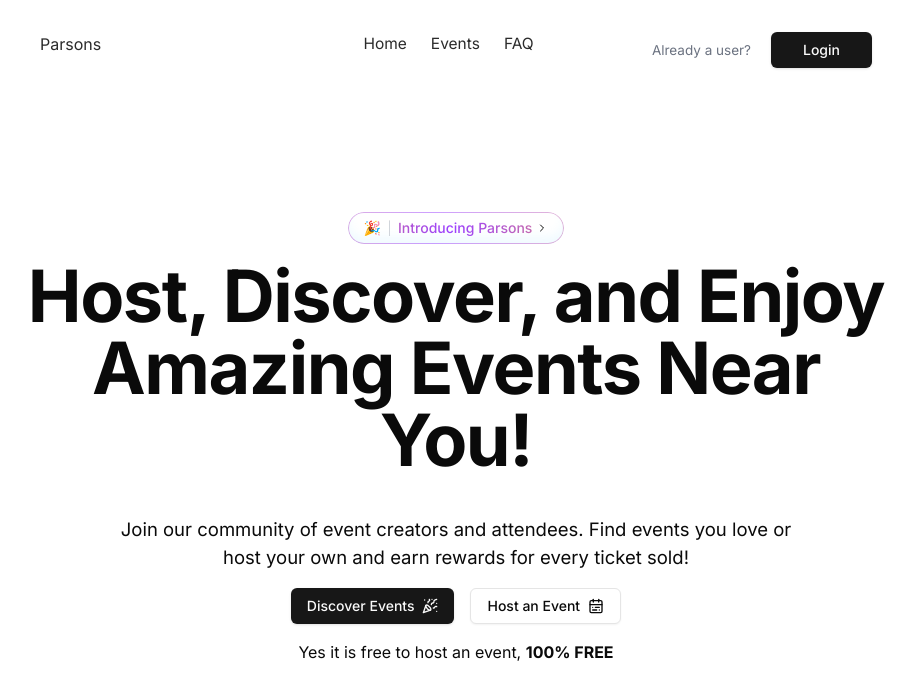
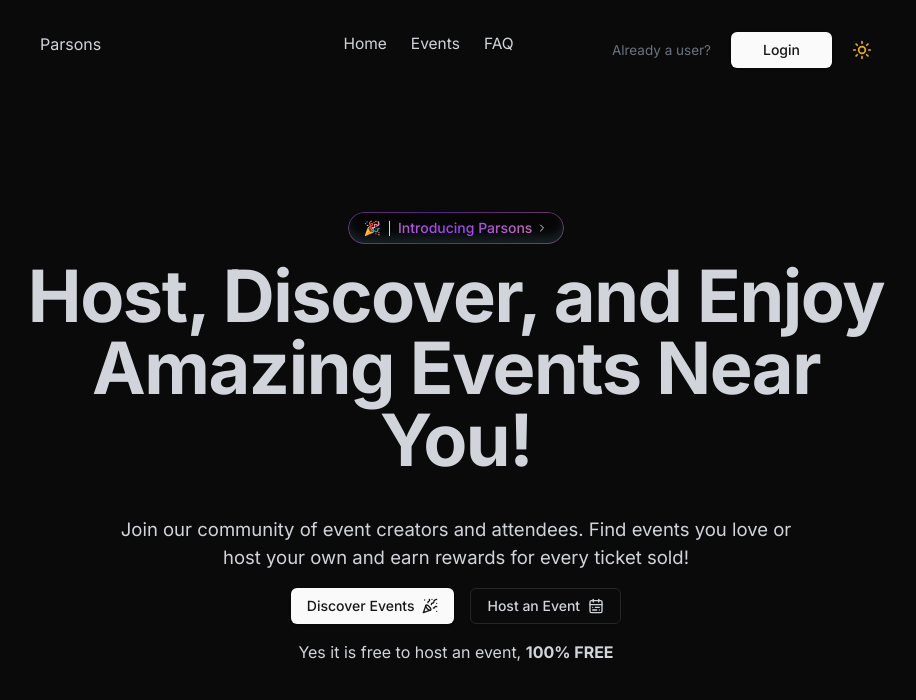
Before and after one commit to joshuagemvicente/event, a React (Vite) app: page / in a window 1280 px wide. Shown: the top 700 px of the page, without its empty margins (184-1100 px from the left). Built offline with nearby package versions, Linux system fonts and the light colour scheme.

Commit message:
something

```diff
--- a/package.json
+++ b/package.json
@@ -17,6 +17,7 @@
     "@radix-ui/react-navigation-menu": "^1.2.1",
     "@radix-ui/react-separator": "^1.1.0",
     "@radix-ui/react-slot": "^1.1.0",
+    "@radix-ui/react-switch": "^1.1.1",
     "@radix-ui/react-tooltip": "^1.1.3",
     "@vitejs/plugin-react": "^4.3.3",
     "class-variance-authority": "^0.7.0",
--- a/src/App.tsx
+++ b/src/App.tsx
@@ -1,12 +1,15 @@
 import "./App.css";
+import { ThemeProvider } from "./components/theme-provider";
 import { router } from "./constants/router/router";
 import { RouterProvider } from "react-router-dom";
 
 function App() {
   return (
-    <main className="app">
-      <RouterProvider router={router} />
-    </main>
+    <ThemeProvider defaultTheme="dark">
+      <main className="app text-[#2b2b2b] dark:text-gray-300">
+        <RouterProvider router={router} />
+      </main>
+    </ThemeProvider>
   );
 }
 
--- a/src/components/global/footer.tsx
+++ b/src/components/global/footer.tsx
@@ -1,8 +1,6 @@
-import React from "react";
-
 export default function Footer() {
   return (
-    <footer className="bg-gray-800 text-white p-4">
+    <footer className="bg-gray-800 text-[#2b2b2b] dark:text-gray-300 p-4">
       <div className="container mx-auto">
         <p className="text-center">
           {new Date().getFullYear()} All rights reserved.
--- a/src/components/global/navbar.tsx
+++ b/src/components/global/navbar.tsx
@@ -1,10 +1,11 @@
 import { Link } from "react-router-dom";
 import { Button } from "@/components/ui/button";
+import { ModeToggle } from "../mode-toggle";
 
 export default function Navbar() {
   return (
     <nav className="w-full py-0 xl:py-8 px-0 xl:px-44">
-      <div className=" hidden xl:flex text-[#2b2b2b] justify-between  ">
+      <div className=" hidden xl:flex text-[#2b2b2b] dark:text-gray-300 justify-between  ">
         <div>Parsons</div>
         <div className=" pl-0 xl:pl-36">
           <ul className="flex text-[15.5px]  gap-6">
@@ -24,6 +25,7 @@ export default function Navbar() {
           <Link to="/auth/login">
             <Button className="px-[32px]">Login</Button>
           </Link>
+          <ModeToggle />
         </div>
       </div>
     </nav>
--- /dev/null
+++ b/src/components/mode-toggle.tsx
@@ -0,0 +1,21 @@
+import { Moon, Sun } from "lucide-react";
+import { useTheme } from "@/components/theme-provider";
+
+export function ModeToggle() {
+  const { theme, setTheme } = useTheme();
+
+  const toggleTheme = () => {
+    setTheme(theme === "dark" ? "light" : "dark");
+  };
+
+  return (
+    <span className="cursor-pointer" onClick={toggleTheme}>
+      {theme === "dark" ? (
+        <Sun className="h-auto w-5 text-yellow-500" />
+      ) : (
+        <Moon className="h-auto w-5 text-purple-500" />
+      )}
+      <span className="sr-only">Toggle theme</span>
+    </span>
+  );
+}
--- /dev/null
+++ b/src/components/theme-provider.tsx
@@ -0,0 +1,73 @@
+import { createContext, useContext, useEffect, useState } from "react";
+
+type Theme = "dark" | "light" | "system";
+
+type ThemeProviderProps = {
+  children: React.ReactNode;
+  defaultTheme?: Theme;
+  storageKey?: string;
+};
+
+type ThemeProviderState = {
+  theme: Theme;
+  setTheme: (theme: Theme) => void;
+};
+
+const initialState: ThemeProviderState = {
+  theme: "system",
+  setTheme: () => null,
+};
+
+const ThemeProviderContext = createContext<ThemeProviderState>(initialState);
+
+export function ThemeProvider({
+  children,
+  defaultTheme = "system",
+  storageKey = "vite-ui-theme",
+  ...props
+}: ThemeProviderProps) {
+  const [theme, setTheme] = useState<Theme>(
+    () => (localStorage.getItem(storageKey) as Theme) || defaultTheme,
+  );
+
+  useEffect(() => {
+    const root = window.document.documentElement;
+
+    root.classList.remove("light", "dark");
+
+    if (theme === "system") {
+      const systemTheme = window.matchMedia("(prefers-color-scheme: dark)")
+        .matches
+        ? "dark"
+        : "light";
+
+      root.classList.add(systemTheme);
+      return;
+    }
+
+    root.classList.add(theme);
+  }, [theme]);
+
+  const value = {
+    theme,
+    setTheme: (theme: Theme) => {
+      localStorage.setItem(storageKey, theme);
+      setTheme(theme);
+    },
+  };
+
+  return (
+    <ThemeProviderContext.Provider {...props} value={value}>
+      {children}
+    </ThemeProviderContext.Provider>
+  );
+}
+
+export const useTheme = () => {
+  const context = useContext(ThemeProviderContext);
+
+  if (context === undefined)
+    throw new Error("useTheme must be used within a ThemeProvider");
+
+  return context;
+};
--- /dev/null
+++ b/src/components/ui/switch.tsx
@@ -0,0 +1,27 @@
+import * as React from "react"
+import * as SwitchPrimitives from "@radix-ui/react-switch"
+
+import { cn } from "@/lib/utils"
+
+const Switch = React.forwardRef<
+  React.ElementRef<typeof SwitchPrimitives.Root>,
+  React.ComponentPropsWithoutRef<typeof SwitchPrimitives.Root>
+>(({ className, ...props }, ref) => (
+  <SwitchPrimitives.Root
+    className={cn(
+      "peer inline-flex h-5 w-9 shrink-0 cursor-pointer items-center rounded-full border-2 border-transparent shadow-sm transition-colors focus-visible:outline-none focus-visible:ring-2 focus-visible:ring-ring focus-visible:ring-offset-2 focus-visible:ring-offset-background disabled:cursor-not-allowed disabled:opacity-50 data-[state=checked]:bg-primary data-[state=unchecked]:bg-input",
+      className
+    )}
+    {...props}
+    ref={ref}
+  >
+    <SwitchPrimitives.Thumb
+      className={cn(
+        "pointer-events-none block h-4 w-4 rounded-full bg-background shadow-lg ring-0 transition-transform data-[state=checked]:translate-x-4 data-[state=unchecked]:translate-x-0"
+      )}
+    />
+  </SwitchPrimitives.Root>
+))
+Switch.displayName = SwitchPrimitives.Root.displayName
+
+export { Switch }
```
Also changed, not shown: src/components/auth/login/authLinks.tsx (added), src/components/auth/login/login-form.tsx (added), src/components/auth/register/register-form.tsx (added), src/components/global/velocity.tsx (added), 1 other file (tests, documents, lock files or other folders).
